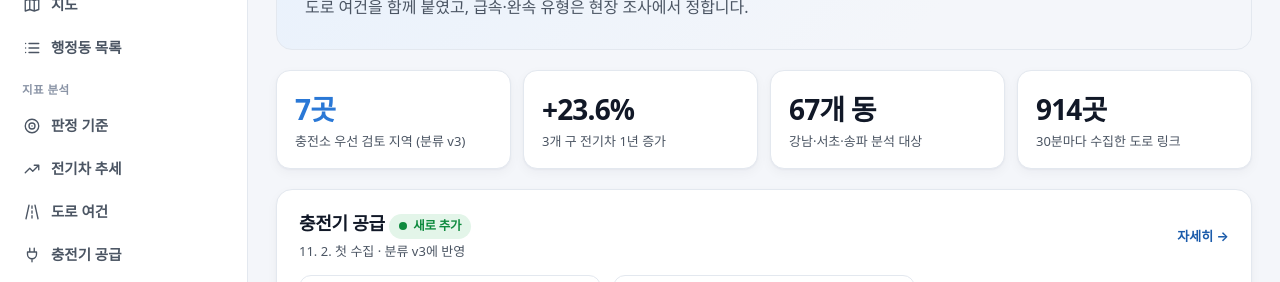
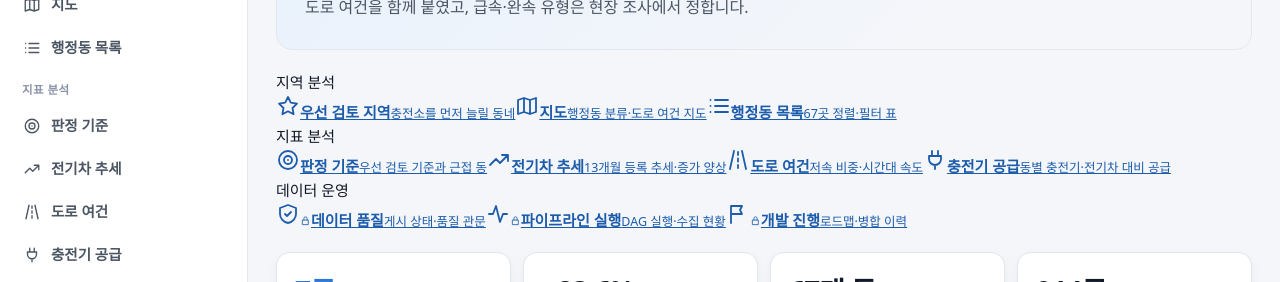
Before and after one commit to CoderGogh/seoul-ev-data-platform, a React (Vite) app in the folder web/: page / in a window 1280 px wide. Shown: the part 229-511 px from the top of the page. Built offline with nearby package versions, Linux system fonts and the light colour scheme; no server answers; a web font is replaced by a local one.

Commit message:
feat: 웹 첫 화면 전체 화면 바로가기 버튼

```diff
--- /dev/null
+++ b/web/src/components/QuickLinks.tsx
@@ -0,0 +1,35 @@
+// 첫 화면 바로가기: 카테고리별 화면 버튼
+import type { Role } from "../auth/roles";
+import { hasRole } from "../auth/roles";
+import { visibleGroups } from "../nav";
+import { Link } from "../router";
+import { Icon } from "./Icon";
+
+export function QuickLinks({ role }: { role?: Role | null }) {
+  const groups = visibleGroups(role).filter((g) => g.title !== "개요");
+  return (
+    <section className="quick" aria-label="화면 바로가기">
+      {groups.map((g) => (
+        <div key={g.title} className="quick-group">
+          <div className="quick-title">{g.title}</div>
+          <div className="quick-grid">
+            {g.items.map((i) => (
+              <Link key={i.to} to={i.to} className="quick-tile" title={i.desc}>
+                <span className={`tile-icon tile-lg tone-${g.tone}`}>
+                  <Icon name={i.icon} size={24} />
+                  {!hasRole(role, i.minRole) && (
+                    <span className="tile-lock">
+                      <Icon name="lock" size={11} />
+                    </span>
+                  )}
+                </span>
+                <b>{i.label}</b>
+                <small>{i.desc}</small>
+              </Link>
+            ))}
+          </div>
+        </div>
+      ))}
+    </section>
+  );
+}
--- a/web/src/pages/Dashboard.tsx
+++ b/web/src/pages/Dashboard.tsx
@@ -7,6 +7,8 @@ import { CardHead, PageHead } from "../components/PageHead";
 import { RegionMap } from "../components/RegionMap";
 import { TotalTrendChart } from "../components/charts";
 import { Link, navigate } from "../router";
+import { useAuth } from "../auth/AuthContext";
+import { QuickLinks } from "../components/QuickLinks";
 
 const More = ({ to, label = "자세히" }: { to: string; label?: string }) => (
   <Link to={to} className="more">
@@ -25,6 +27,7 @@ export function Dashboard({ data }: { data: AppData }) {
   const watch = watchList(regions);
   const hints = hintCounts(regions);
   const maxHint = Math.max(...hints.map((h) => h.all));
+  const { profile } = useAuth();
 
   return (
     <div className="page">
@@ -37,6 +40,8 @@ export function Dashboard({ data }: { data: AppData }) {
         }
         lede={`강남·서초·송파 ${regions.length}개 행정동에서 전기차가 많고 빠르게 늘면서 충전기가 부족한 곳을 골랐습니다. 동네마다 도로 여건을 함께 붙였고, 급속·완속 유형은 현장 조사에서 정합니다.`}
       />
+
+      <QuickLinks role={profile?.role} />
 
       <section className="stats" aria-label="핵심 수치">
         <div className="stat">
```
